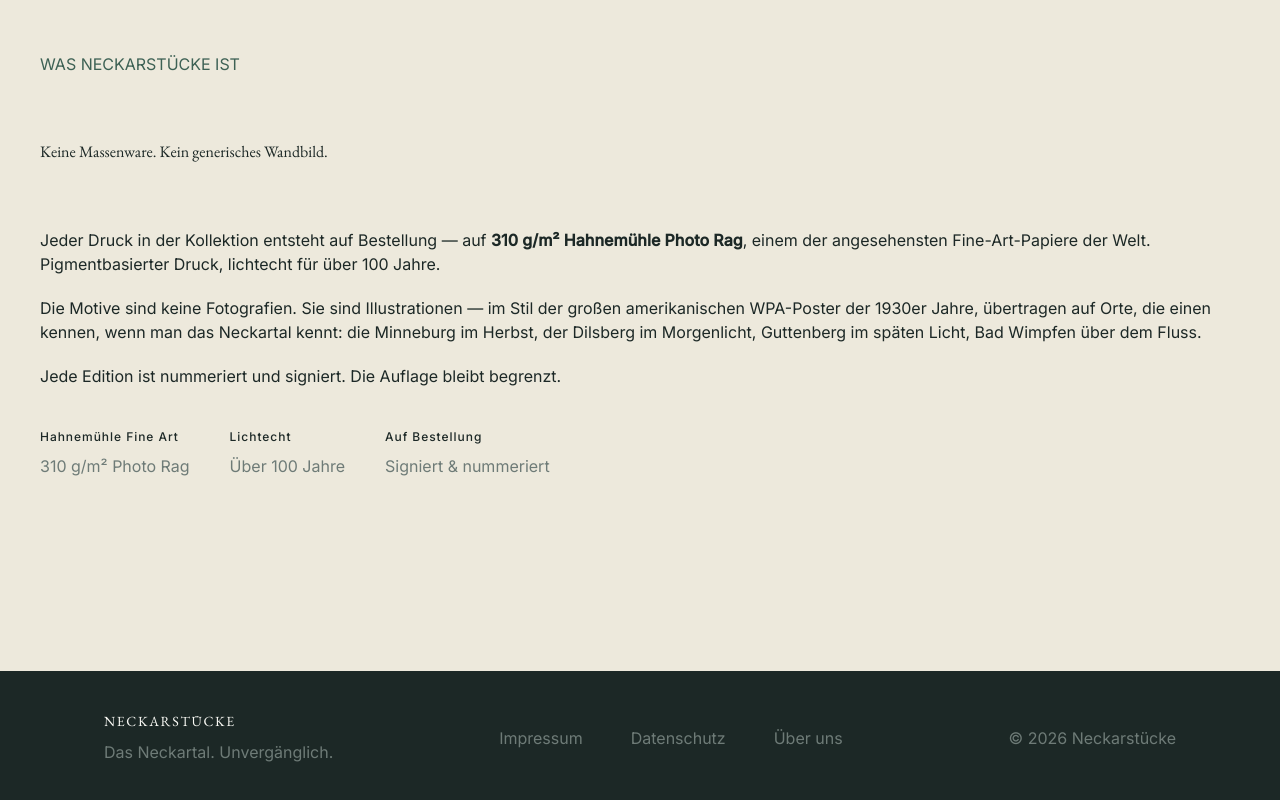
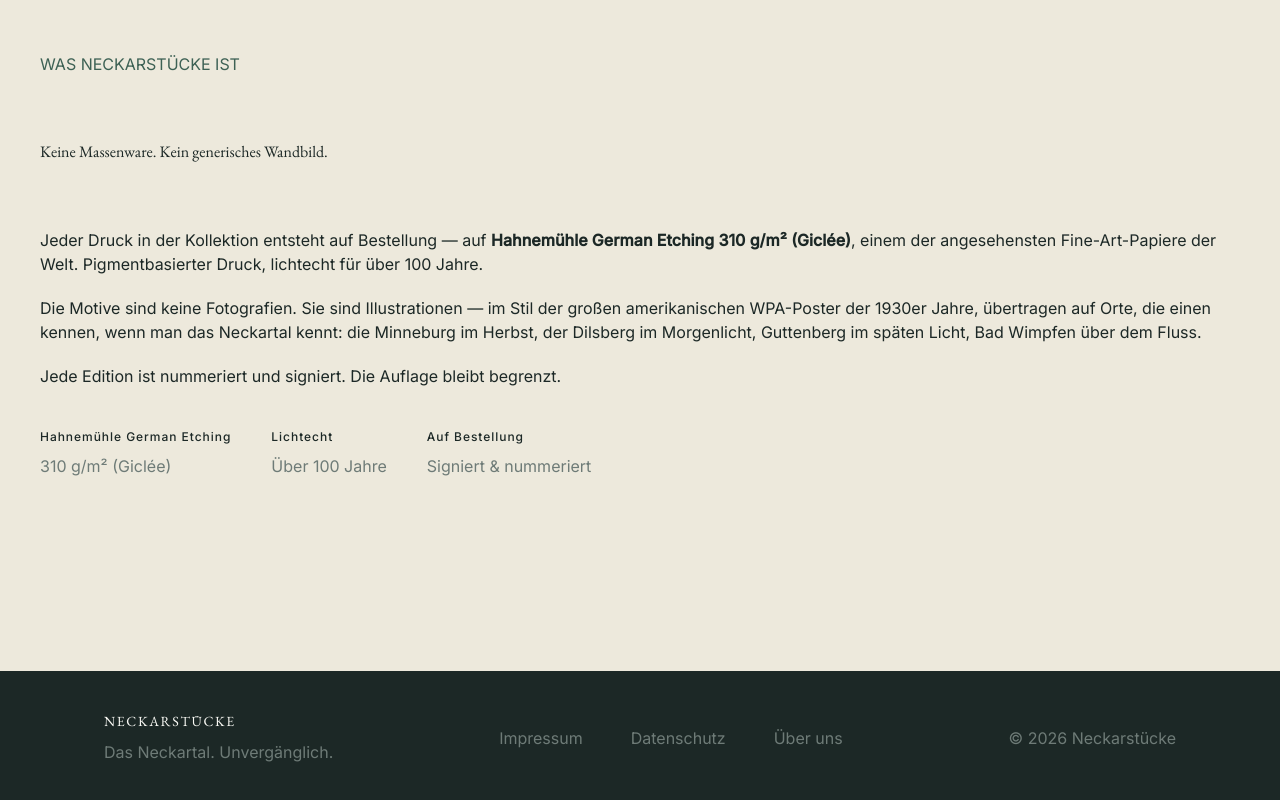
Before and after one commit to beisel-works/Neckarstuecke, a Next.js app in the folder web/: page / in a window 1280 px wide. Shown: the part 1414-2214 px from the top of the page. Built offline with nearby package versions, Linux system fonts and the light colour scheme; no server answers; the database is empty.

Commit message:
adjust homepage and detail copy

```diff
--- a/web/app/page.tsx
+++ b/web/app/page.tsx
@@ -8,11 +8,11 @@ import AnalyticsTracker from "@/components/AnalyticsTracker";
 export const metadata: Metadata = {
   title: "Neckarstücke — Kunstdrucke aus dem Neckartal",
   description:
-    "Feinkunstdrucke für Menschen, die das Neckartal kennen. Limitierte Editionen, gedruckt auf Hahnemühle Fine Art Papier. Signiert und nummeriert.",
+    "Feinkunstdrucke für Menschen, die das Neckartal kennen. Limitierte Editionen, gedruckt auf Hahnemühle German Etching 310 g/m² (Giclée). Signiert und nummeriert.",
   openGraph: {
     title: "Neckarstücke — Kunstdrucke aus dem Neckartal",
     description:
-      "Feinkunstdrucke für Menschen, die das Neckartal kennen. Limitierte Editionen, gedruckt auf Hahnemühle Fine Art Papier.",
+      "Feinkunstdrucke für Menschen, die das Neckartal kennen. Limitierte Editionen, gedruckt auf Hahnemühle German Etching 310 g/m² (Giclée).",
     type: "website",
     locale: "de_DE",
   },
@@ -224,9 +224,9 @@ export default async function HomePage() {
           >
             <p>
               Jeder Druck in der Kollektion entsteht auf Bestellung — auf{" "}
-              <strong>310 g/m² Hahnemühle Photo Rag</strong>, einem der
-              angesehensten Fine-Art-Papiere der Welt. Pigmentbasierter Druck,
-              lichtecht für über 100 Jahre.
+              <strong>Hahnemühle German Etching 310 g/m² (Giclée)</strong>,
+              einem der angesehensten Fine-Art-Papiere der Welt.
+              Pigmentbasierter Druck, lichtecht für über 100 Jahre.
             </p>
             <p>
               Die Motive sind keine Fotografien. Sie sind Illustrationen — im
@@ -243,7 +243,7 @@ export default async function HomePage() {
 
           <div className="mt-10 flex flex-col gap-6 sm:flex-row sm:gap-10">
             {[
-              { label: "Hahnemühle Fine Art", detail: "310 g/m² Photo Rag" },
+              { label: "Hahnemühle German Etching", detail: "310 g/m² (Giclée)" },
               { label: "Lichtecht", detail: "Über 100 Jahre" },
               { label: "Auf Bestellung", detail: "Signiert & nummeriert" },
             ].map(({ label, detail }) => (
--- a/web/app/prints/[slug]/page.tsx
+++ b/web/app/prints/[slug]/page.tsx
@@ -195,10 +195,6 @@ export async function generateMetadata({
 
 const QUALITY_CALLOUTS = [
   { label: "Ungerahmte Prints", detail: "Hahnemühle German Etching 310\u202fg/m²" },
-  {
-    label: "Gerahmte Editionen",
-    detail: "HGE wenn freigegeben, sonst Fine-Art-Rahmenpapier",
-  },
   { label: "Archivtinte", detail: "Lichtecht 100+ Jahre" },
   { label: "Auf Bestellung", detail: "Signiert & nummeriert" },
 ] as const;
```
